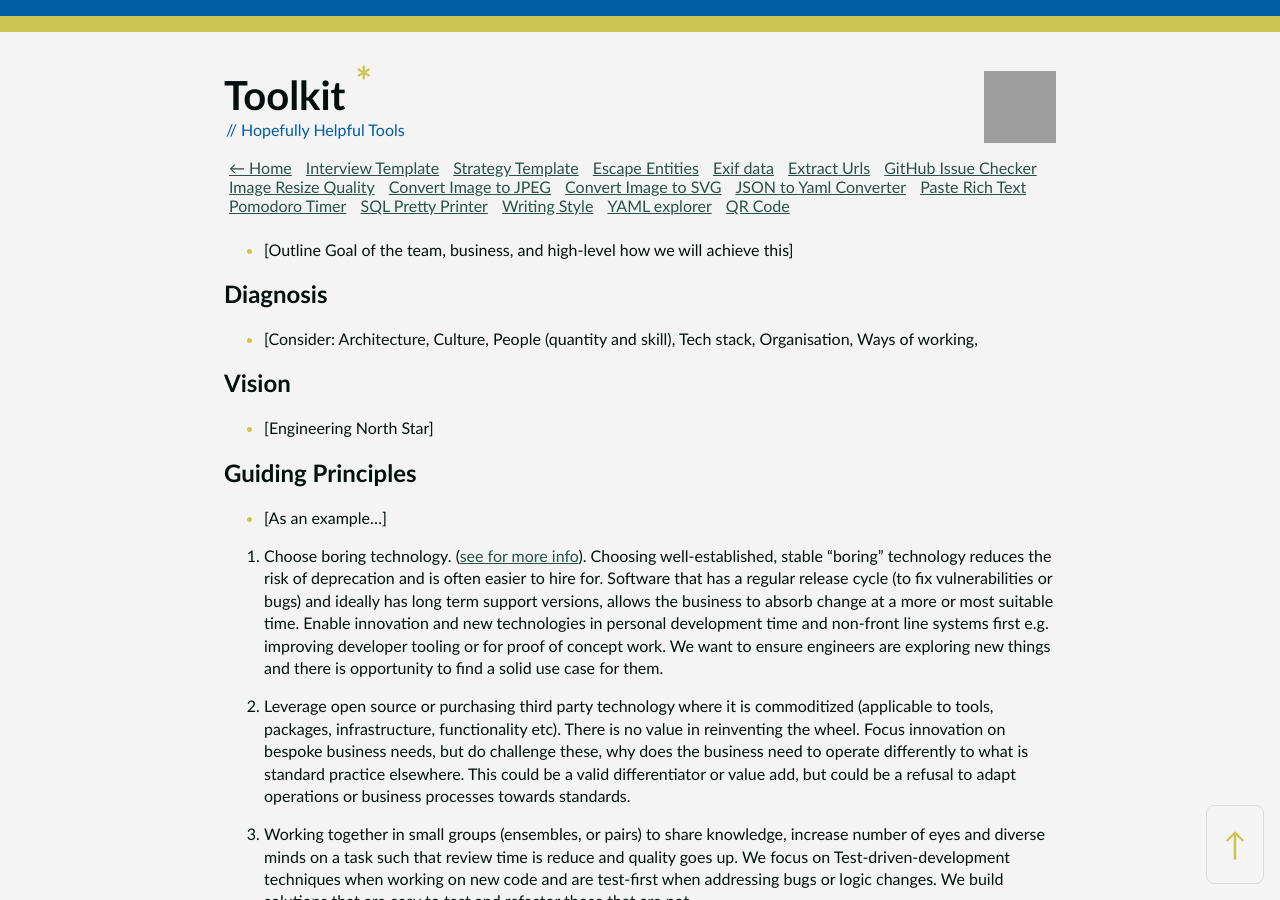
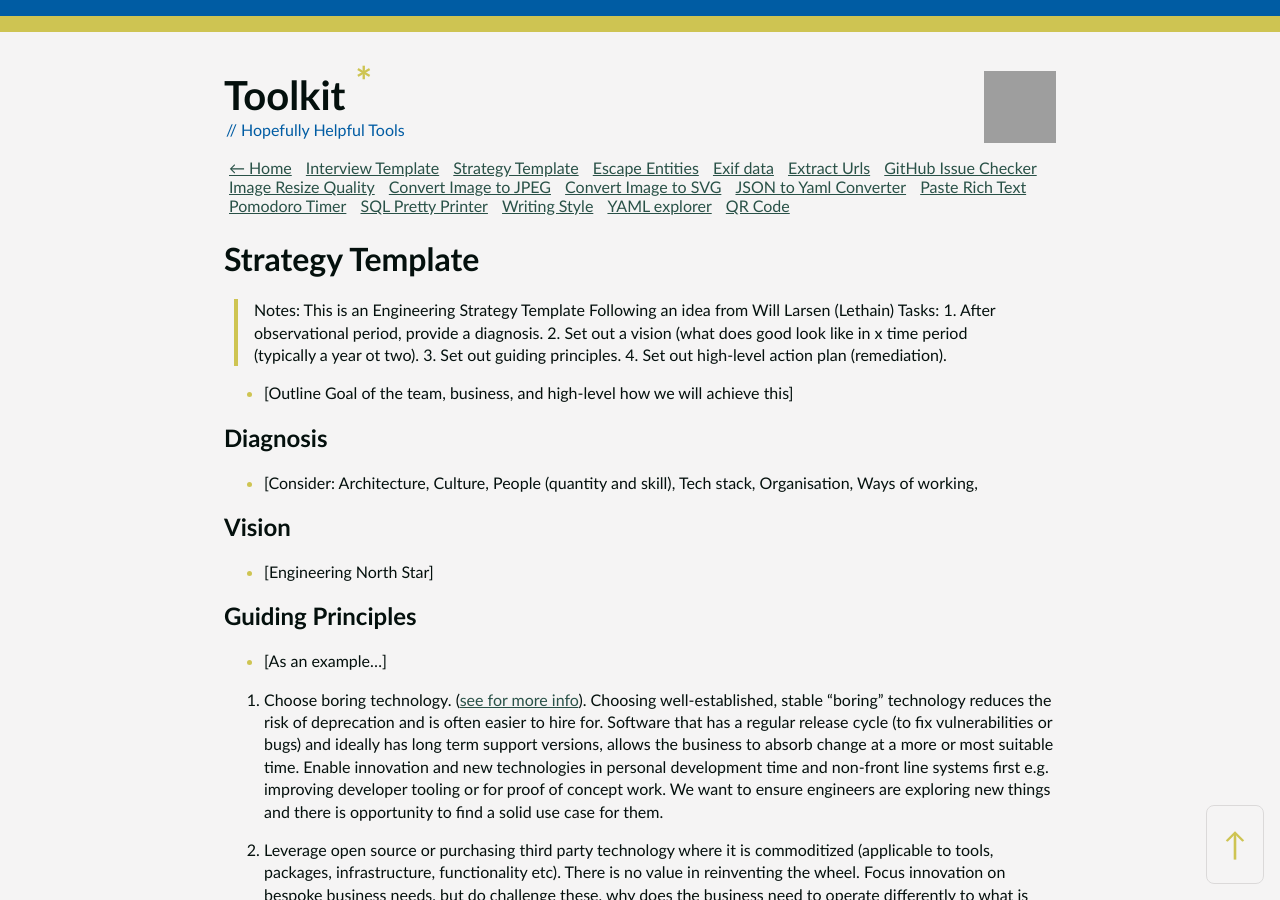
Before and after one commit to mat-0/Tools.TheChels.uk, a Jekyll site: the page built from _pages/Strategy-Template.md, in a window 1280 px wide and 900 px high. Built offline with Jekyll 4.4.1, drawn with Linux system fonts in a browser that asks for light colours; our own code applies the rules of GitHub Pages for plain Markdown files; comment, search, counter and statistics services are not loaded; grey boxes are pictures that could not be loaded.

Commit message:
WIP
Signed-off-by: mat-0 <Github@thechels.uk>

```diff
--- a/_includes/header.html
+++ b/_includes/header.html
@@ -48,7 +48,7 @@
                         <a href="{{ site.url }}" title="Back to all home">&larr; Home</a>
                         {% endif %}
                         <a href="/interview-template">Interview Template</a>
-                        <a href="/Strategy-Template">Strategy Template</a>
+                        <a href="/strategy-template">Strategy Template</a>
                         <a href="/escape-entities">Escape Entities</a>
                         <a href="/exif">Exif data</a>
                         <a href="/extract-urls">Extract Urls</a>
--- a/_pages/Strategy-Template.md
+++ b/_pages/Strategy-Template.md
@@ -1,14 +1,18 @@
 ---
-Notes:
-       This is an Engineering Strategy Template
-       Following an idea from Will Larsen (Lethain)
-Tasks:
-       1. After observational period, provide a diagnosis.
-       2. Set out a vision (what does good look like in x time period (typically a year ot two).
-       3. Set out guiding principles.
-       4. Set out high-level action plan (remediation).
+layout: page
+title: Strategy Template
+permalink: /strategy-template
 
 ---
+
+> Notes:
+>       This is an Engineering Strategy Template
+>       Following an idea from Will Larsen (Lethain)
+>Tasks:
+>      1. After observational period, provide a diagnosis.
+>       2. Set out a vision (what does good look like in x time period (typically a year ot two).
+>       3. Set out guiding principles.
+>       4. Set out high-level action plan (remediation).
 
 - [Outline Goal of the team, business, and high-level how we will achieve this]
 
```
